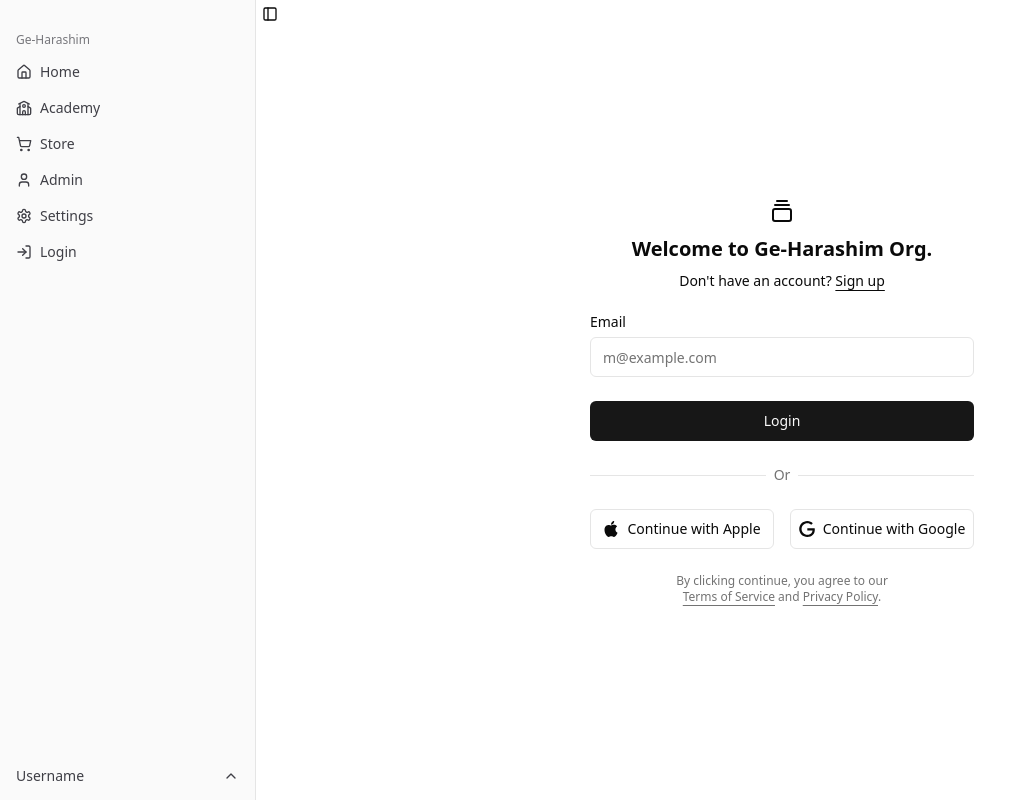
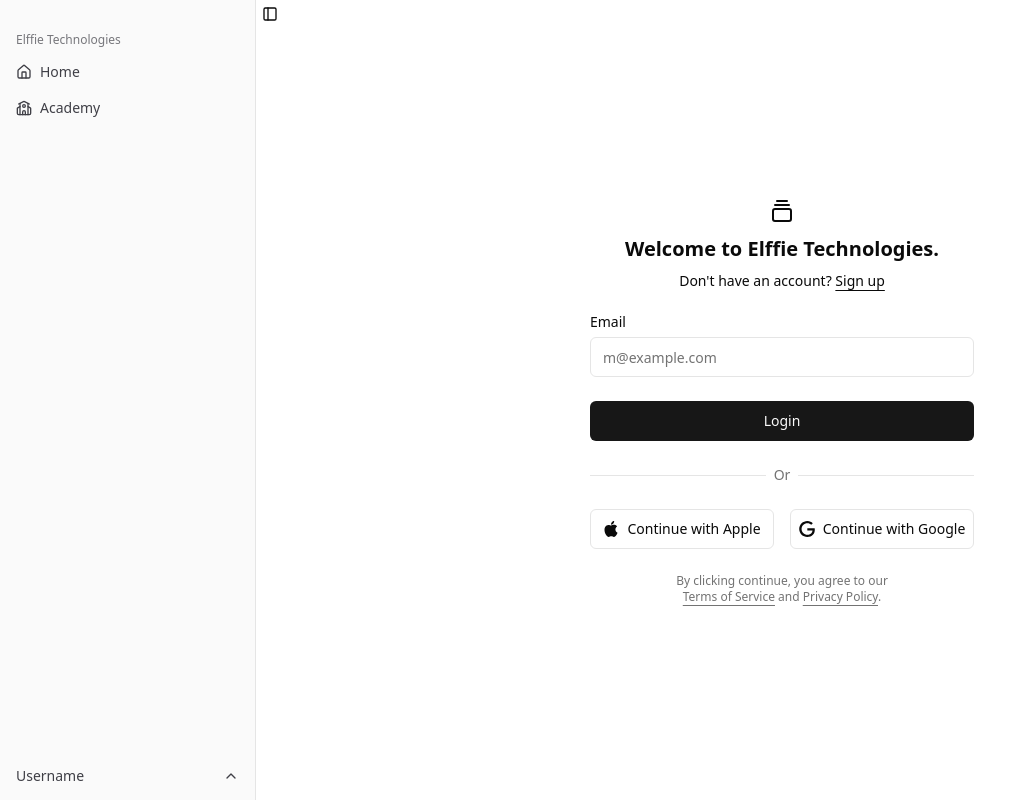
Before and after one commit to WashyKK/ui, a Next.js app: page /login in a window 1280 px wide. Shown: the whole page, without its empty margins (0-1021 px from the left). Built offline with nearby package versions, Linux system fonts and the light colour scheme.

Commit message:
Update branding and sidebar

```diff
--- a/src/app/layout.tsx
+++ b/src/app/layout.tsx
@@ -16,7 +16,7 @@
 ];
 
 export const metadata: Metadata = {
-  title: "Ge Harashim",
+  title: "Elffie Technologies",
   description: "Embedded experts!",
 };
 
@@ -28,7 +28,7 @@
   return (
     <html lang="en">
       <head>
-        <title>GeHarashim</title>
+        <title>Elffie Technologies</title>
         {/* Other head elements like meta tags or links can go here */}
       </head>
       <body className="min-h-screen flex">
--- a/src/components/login-form.tsx
+++ b/src/components/login-form.tsx
@@ -23,7 +23,7 @@
               </div>
               <span className="sr-only">Acme Inc.</span>
             </a>
-            <h1 className="text-xl font-bold">Welcome to Ge-Harashim Org.</h1>
+            <h1 className="text-xl font-bold">Welcome to Elffie Technologies.</h1>
             <div className="text-center text-sm">
               Don&apos;t have an account?{" "}
               <a href="#" className="underline underline-offset-4">
--- a/src/components/ui/app-sidebar.tsx
+++ b/src/components/ui/app-sidebar.tsx
@@ -1,11 +1,7 @@
 import {
-  ShoppingCart,
   Home,
   School,
-  LogIn,
-  Settings,
   ChevronUp,
-  User,
 } from "lucide-react";
 
 import {
@@ -41,26 +37,6 @@
     url: "learn",
     icon: School,
   },
-  {
-    title: "Store",
-    url: "store",
-    icon: ShoppingCart,
-  },
-  {
-    title: "Admin",
-    url: "admin",
-    icon: User,
-  },
-  {
-    title: "Settings",
-    url: "settings",
-    icon: Settings,
-  },
-  {
-    title: "Login",
-    url: "login",
-    icon: LogIn,
-  },
 ];
 
 export function AppSidebar() {
@@ -69,7 +45,7 @@
       <SidebarHeader />
       <SidebarContent>
         <SidebarGroup>
-          <SidebarGroupLabel>Ge-Harashim</SidebarGroupLabel>
+          <SidebarGroupLabel>Elffie Technologies</SidebarGroupLabel>
           <SidebarGroupContent>
             <SidebarMenu>
               {items.map((item) => (
```
Also changed, not shown: public/next.svg, public/vercel.svg.
